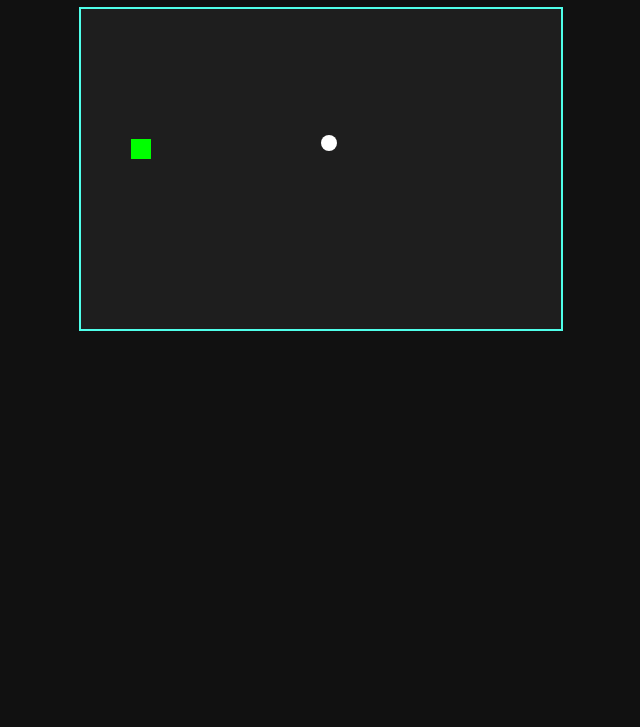
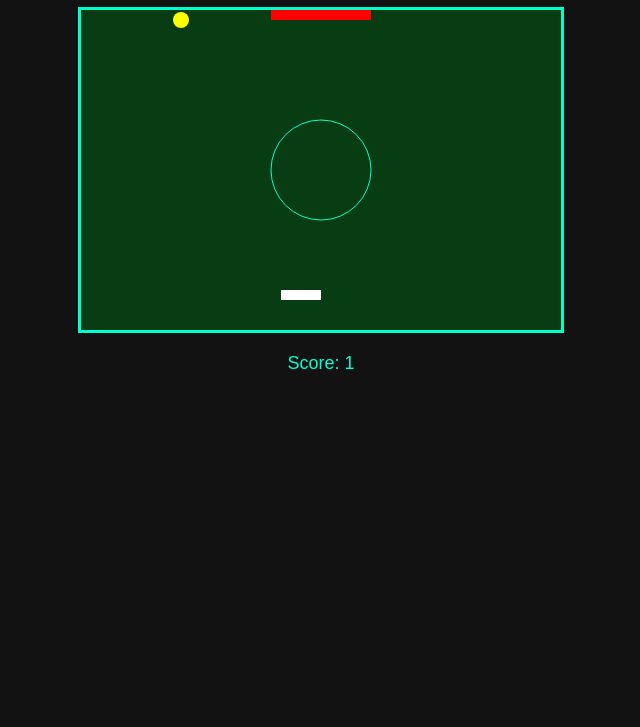
Before and after one commit to Debby9393/Tesla-gaming, a plain HTML site: page index.html in a window 1280 px wide. Shown: the part 73-800 px from the top of the page, without its empty margins (319-959 px from the left). Drawn offline with Linux system fonts and the light colour scheme.

Commit message:
Add files via upload

```diff
--- a/game.js
+++ b/game.js
@@ -1,32 +1,82 @@
 
 const canvas = document.getElementById("gameCanvas");
 const ctx = canvas.getContext("2d");
+const scoreText = document.getElementById("score");
 
-let player = { x: 50, y: 130, w: 20, h: 20, color: "lime" };
-let ball = { x: 100, y: 150, r: 8, dx: 2, dy: 2 };
+let player = { x: 200, y: 280, w: 40, h: 10, dx: 5 };
+let ball = { x: 240, y: 150, r: 8, dx: 2, dy: 2 };
+let goal = { x: 190, y: 0, w: 100, h: 10 };
+let score = 0;
 
 function drawPlayer() {
-    ctx.fillStyle = player.color;
+    ctx.fillStyle = "white";
     ctx.fillRect(player.x, player.y, player.w, player.h);
 }
 
 function drawBall() {
     ctx.beginPath();
     ctx.arc(ball.x, ball.y, ball.r, 0, Math.PI * 2);
-    ctx.fillStyle = "white";
+    ctx.fillStyle = "yellow";
     ctx.fill();
     ctx.closePath();
 }
 
+function drawGoal() {
+    ctx.fillStyle = "red";
+    ctx.fillRect(goal.x, goal.y, goal.w, goal.h);
+}
+
+function drawFieldLines() {
+    ctx.strokeStyle = "#00ffcc";
+    ctx.beginPath();
+    ctx.arc(canvas.width / 2, canvas.height / 2, 50, 0, Math.PI * 2);
+    ctx.stroke();
+}
+
+function movePlayer(e) {
+    if (e.key === "ArrowLeft" && player.x > 0) player.x -= player.dx;
+    if (e.key === "ArrowRight" && player.x + player.w < canvas.width) player.x += player.dx;
+}
+
+document.addEventListener("keydown", movePlayer);
+
+function checkCollision() {
+    // Player hits ball
+    if (
+        ball.y + ball.r > player.y &&
+        ball.x > player.x &&
+        ball.x < player.x + player.w
+    ) {
+        ball.dy *= -1;
+    }
+
+    // Goal scored
+    if (
+        ball.y - ball.r <= goal.y + goal.h &&
+        ball.x > goal.x &&
+        ball.x < goal.x + goal.w
+    ) {
+        score++;
+        scoreText.textContent = "Score: " + score;
+        ball.x = 240;
+        ball.y = 150;
+    }
+
+    // Wall collision
+    if (ball.x + ball.r > canvas.width || ball.x - ball.r < 0) ball.dx *= -1;
+    if (ball.y + ball.r > canvas.height || ball.y - ball.r < 0) ball.dy *= -1;
+}
+
 function update() {
     ctx.clearRect(0, 0, canvas.width, canvas.height);
+    drawFieldLines();
+    drawGoal();
     drawPlayer();
     drawBall();
+    checkCollision();
+
     ball.x += ball.dx;
     ball.y += ball.dy;
-
-    if (ball.x + ball.r > canvas.width || ball.x - ball.r < 0) ball.dx *= -1;
-    if (ball.y + ball.r > canvas.height || ball.y - ball.r < 0) ball.dy *= -1;
 
     requestAnimationFrame(update);
 }
--- a/index.html
+++ b/index.html
@@ -3,13 +3,14 @@
 <html lang="en">
 <head>
     <meta charset="UTF-8" />
-    <meta name="viewport" content="width=device-width, initial-scale=1.0" />
+    <meta name="viewport" content="width=device-width, initial-scale=1.0"/>
     <title>TeslaFootball 24 Lite</title>
     <link rel="stylesheet" href="style.css" />
 </head>
 <body>
-    <h1>Welcome to TeslaFootball 24 Lite</h1>
+    <h1>TeslaFootball 24 Lite</h1>
     <canvas id="gameCanvas" width="480" height="320"></canvas>
+    <p id="score">Score: 0</p>
     <script src="game.js"></script>
 </body>
 </html>
--- a/style.css
+++ b/style.css
@@ -1,14 +1,17 @@
 
 body {
     margin: 0;
-    background-color: #111;
-    color: #4fffea;
     font-family: Arial, sans-serif;
+    background-color: #121212;
+    color: #00ffcc;
     text-align: center;
 }
 canvas {
-    background-color: #1e1e1e;
+    background-color: #083d13;
     display: block;
     margin: 20px auto;
-    border: 2px solid #4fffea;
+    border: 3px solid #00ffcc;
 }
+#score {
+    font-size: 18px;
+}
```
